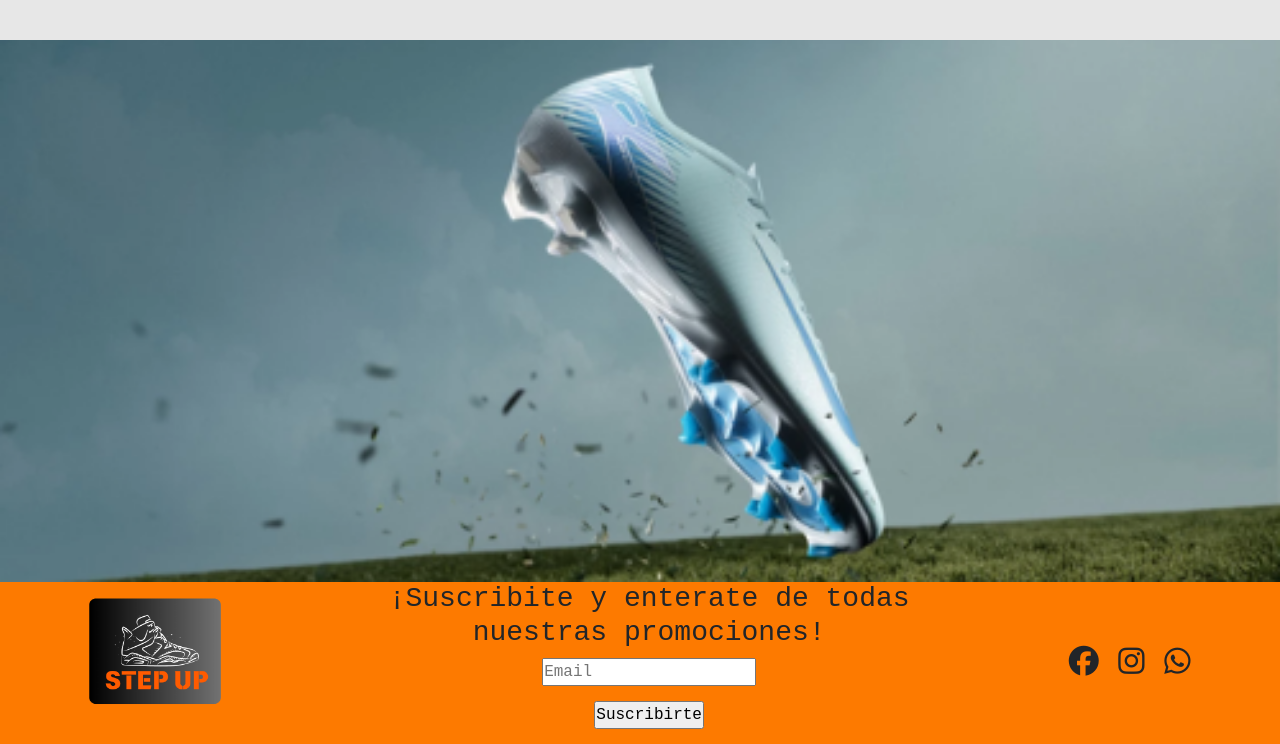
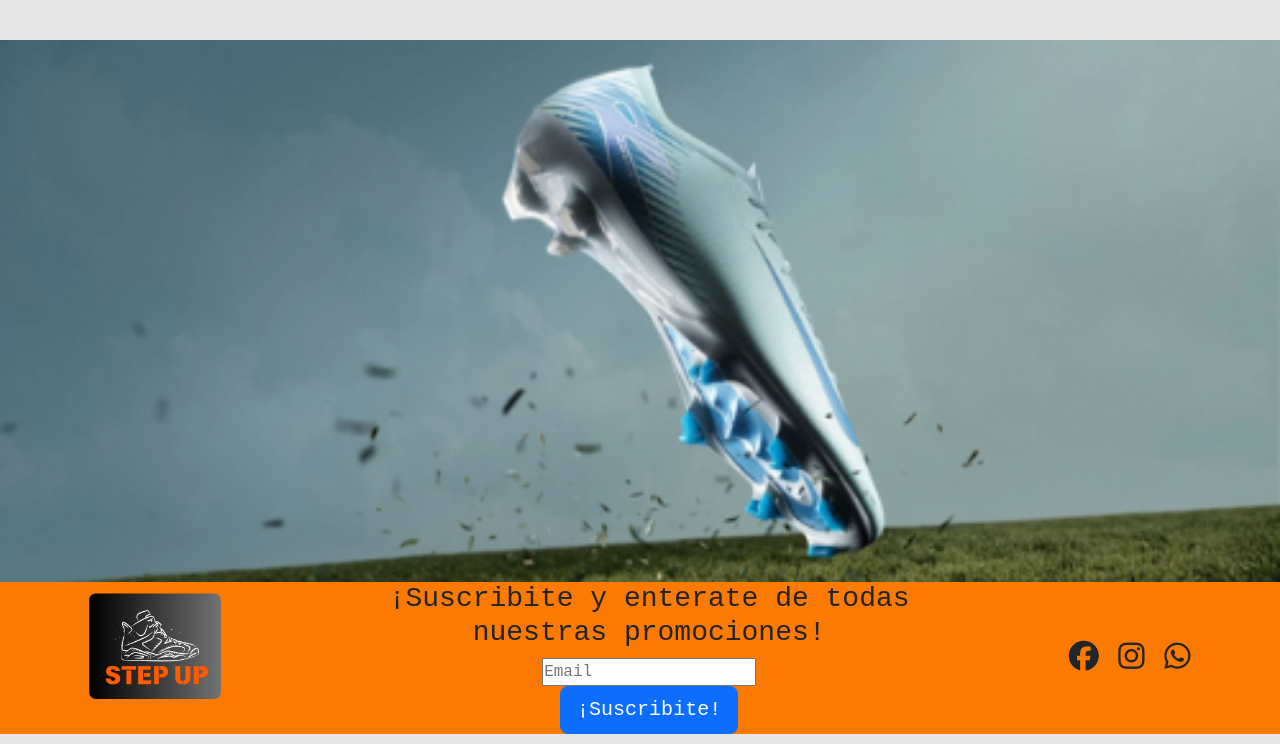
Before and after one commit to Vmartinez10/ValeriaMartinez_DesarrolloWeb, a website: page Pages/lanzamiento.html in a window 1280 px wide. Shown: the part 650-1394 px from the top of the page. Drawn offline with nearby package versions, Linux system fonts and the light colour scheme.

Commit message:
arregle el footer

```diff
--- a/Pages/lanzamiento.html
+++ b/Pages/lanzamiento.html
@@ -77,8 +77,8 @@
     <section class="footer__text">
             <h3>¡Suscribite y enterate de todas <br>nuestras promociones!</h3>
             <input type="email" placeholder="Email">
-            <section class="footer__logo-button">
-                <input type="submit" value="Suscribirte">
+        <section>
+            <button type="button" class="btn btn-primary btn-lg" >¡Suscribite!</button>
         </section>
     </section>
 
```
Also changed, not shown: Pages/perfil.html (+2 -2 lines), Pages/sale.html (+2 -2 lines), index.html (+1 -1 lines), Pages/zapatillas.html (indentation only). Lines whose indentation alone changed are shown as unchanged.
